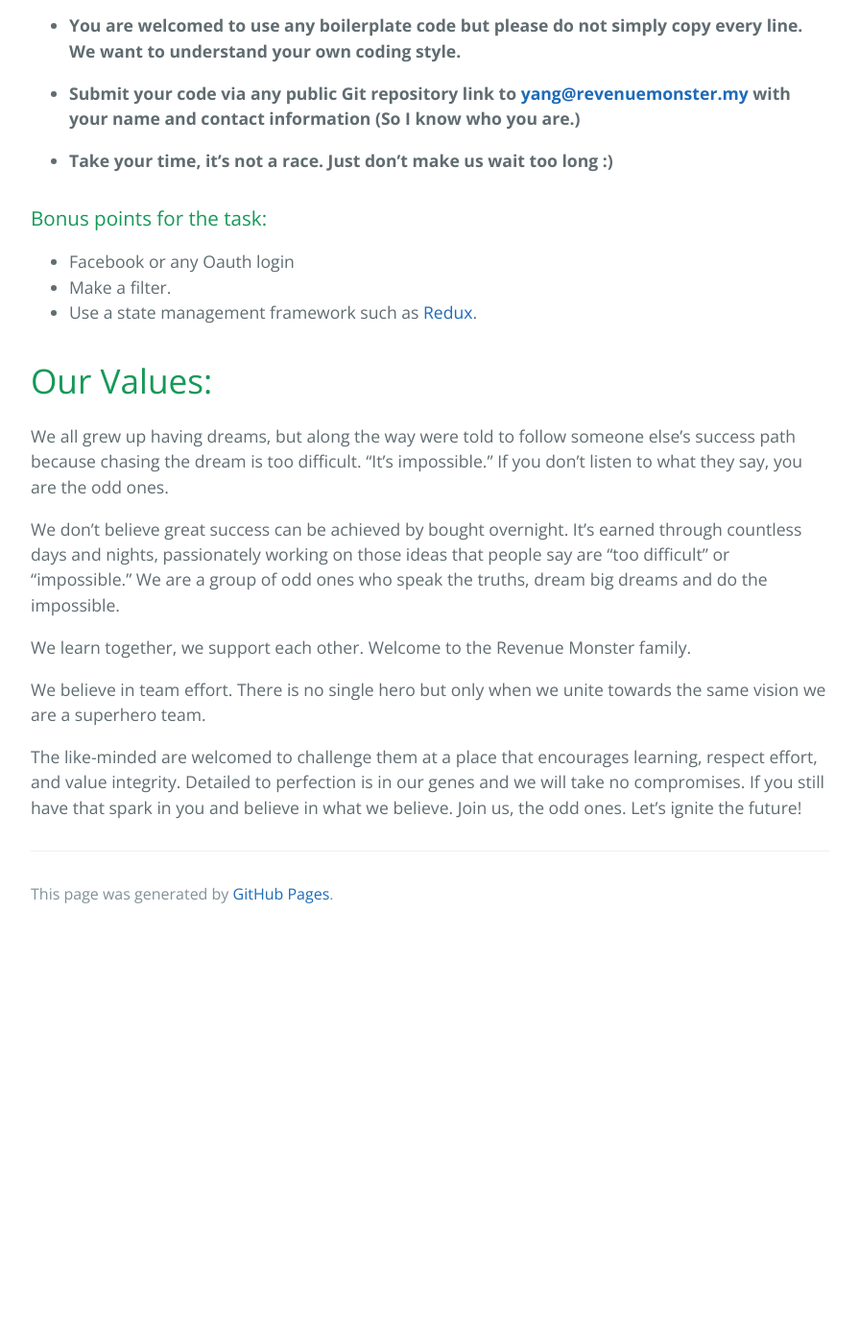
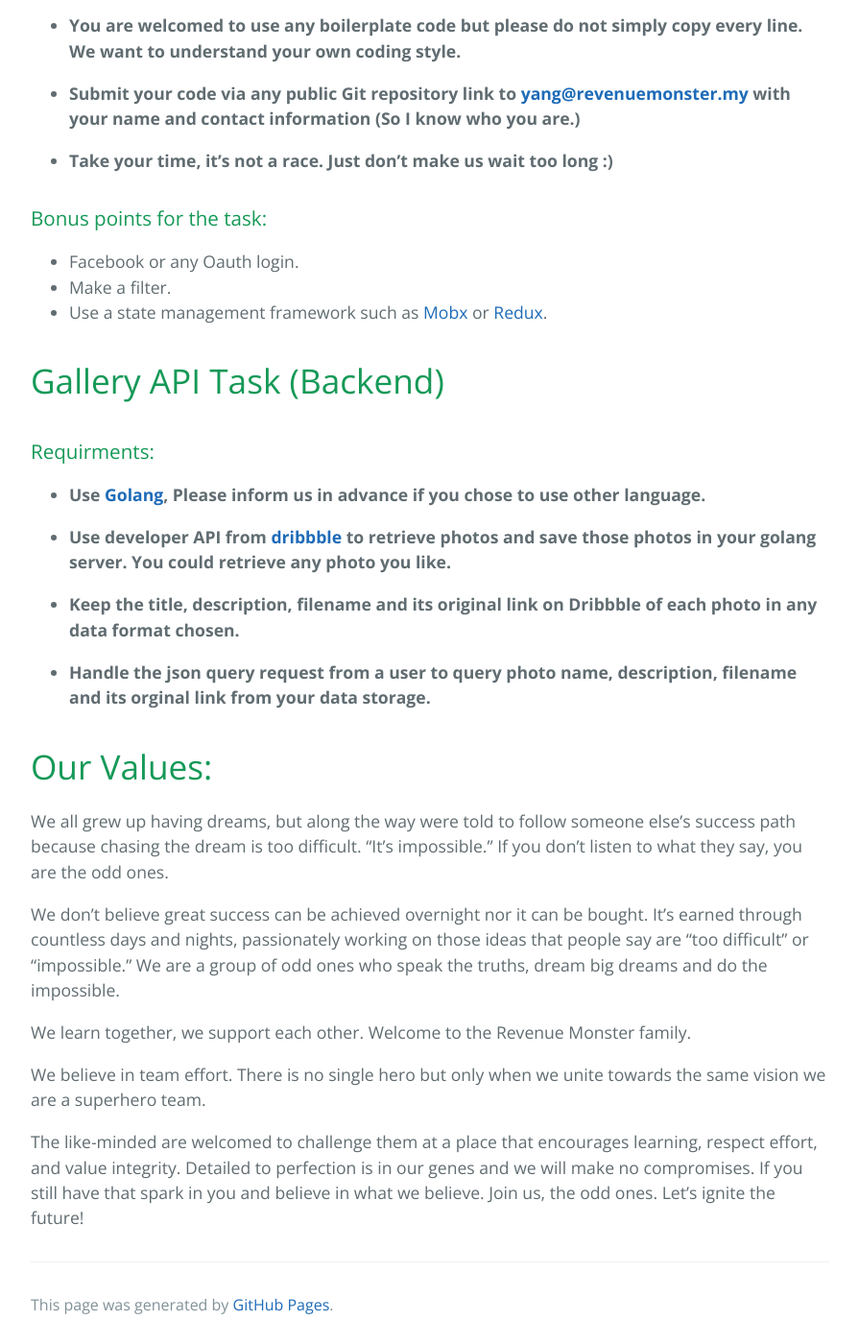
Before and after one commit to RevenueMonster/revenuemonster.github.io, a Jekyll site: the page built from index.md, in a window 1280 px wide and 1400 px high, scrolled down 1282 px. Shown: the whole window at 96% size, without its empty margins (192-1087 px from the left). Built offline with Jekyll 4.4.1, drawn with Linux system fonts in a browser that asks for light colours; our own code applies the rules of GitHub Pages for plain Markdown files; before the commit the page ends 2257 px from its top, so only the background shows below that; some of the changed text lies outside the part shown.

Commit message:
Update full stack dev tasks.

```diff
--- a/index.md
+++ b/index.md
@@ -3,7 +3,7 @@ layout: default
 ---
 
 # [](#header-1)Welcome Candidates (Pre-Interview)
- Kindly follow the steps below and complete the gallery app task before proceeding to our face-to-face interview:
+ Kindly follow the steps below and complete one of the tasks before proceeding to our face-to-face interview:
 
 * We want to know if you are serious about the application. Check out our [website](http://revenuemonster.my) to get a general gist of what we do before you proceed. Give it a real good thought if this is something that would interest you for at least 2-3 years. **Life is short, do what you love.**
 
@@ -36,19 +36,28 @@ experience prior to this.
 
 
 ### Bonus points for the task:
-* Facebook or any Oauth login
+* Facebook or any Oauth login.
 * Make a filter.
-* Use a state management framework such as [Redux](http://redux.js.org/).
+* Use a state management framework such as [Mobx](https://mobx.js.org/) or [Redux](http://redux.js.org/).
+
+# [](#header-1)Gallery API Task (Backend)
+### Requirments:
+* **Use [Golang](https://golang.org/), Please inform us in advance if you chose to use other language.**
+
+* **Use developer API from [dribbble](http://developer.dribbble.com/v1/) to retrieve photos and save those photos in your golang server. You could retrieve any photo you like.**
+
+* **Keep the title, description, filename and its original link on Dribbble of each photo in any data format chosen.**
 
 
+* **Handle the json query request from a user to query photo name, description, filename and its orginal link from your data storage.**
 
 # [](#header-1)Our Values:
 We all grew up having dreams, but along the way were told to follow someone else’s success path because chasing the dream is too difficult.  “It’s impossible.”  If you don’t listen to what they say, you are the odd ones.
 
-We don’t believe great success can be achieved by bought overnight. It’s earned through countless days and nights, passionately working on those ideas that people say are “too difficult” or “impossible.” We are a group of odd ones who speak the truths, dream big dreams and do the impossible.
+We don’t believe great success can be achieved overnight nor it can be bought. It’s earned through countless days and nights, passionately working on those ideas that people say are “too difficult” or “impossible.” We are a group of odd ones who speak the truths, dream big dreams and do the impossible.
 
 We learn together, we support each other. Welcome to the Revenue Monster family.
 
 We believe in team effort. There is no single hero but only when we unite towards the same vision we are a superhero team.
 
-The like-minded are welcomed to challenge them at a place that encourages learning, respect effort, and value integrity. Detailed to perfection is in our genes and we will take no compromises. If you still have that spark in you and believe in what we believe. Join us, the odd ones. Let’s ignite the future!
+The like-minded are welcomed to challenge them at a place that encourages learning, respect effort, and value integrity. Detailed to perfection is in our genes and we will make no compromises. If you still have that spark in you and believe in what we believe. Join us, the odd ones. Let’s ignite the future!
```
Also changed, not shown: other parts of index.md (+1 -1 lines).
